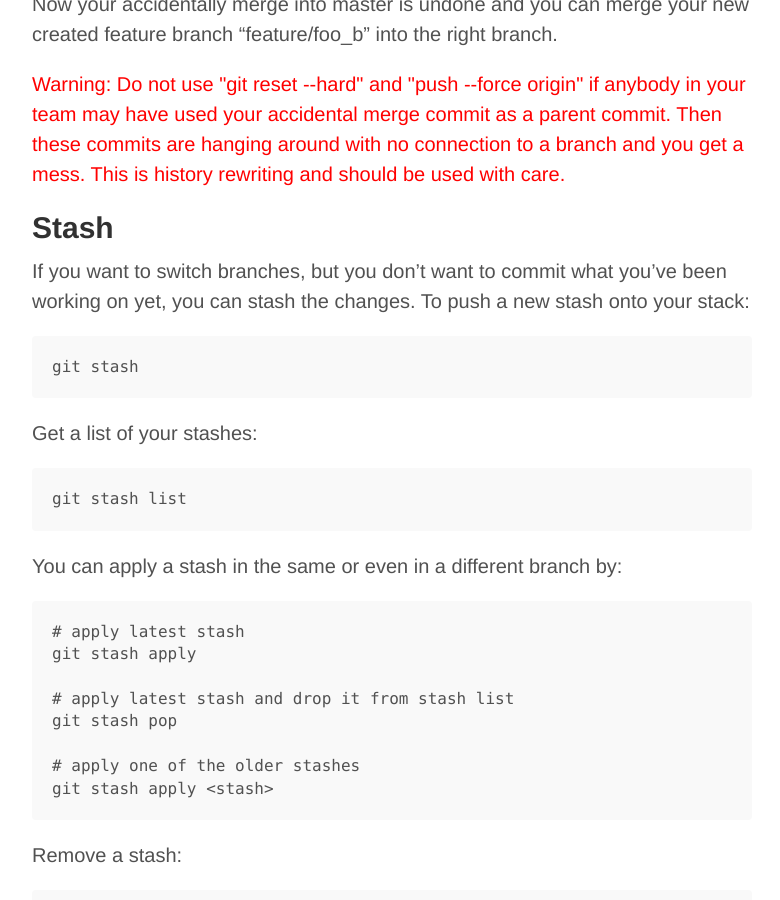
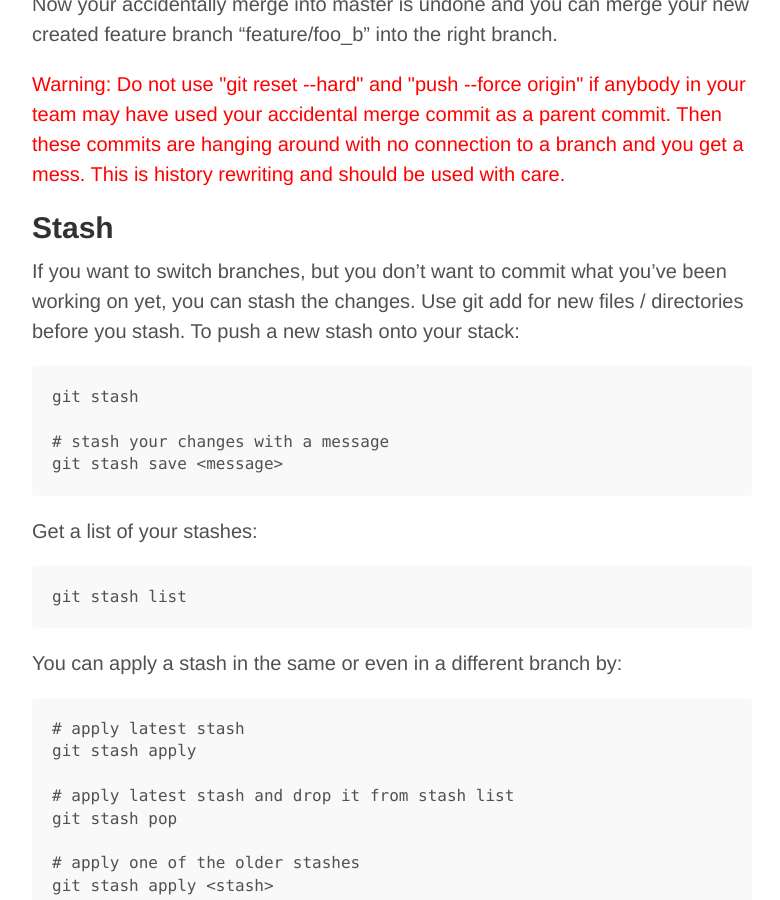
Before and after one commit to migescho/migescho.github.io, a Jekyll site: the page built from _posts/2014-09-19-little-git-howto.md, in a window 1280 px wide and 900 px high, scrolled down 3024 px. Shown: the whole window, without its empty margins (248-1028 px from the left). Built offline with Jekyll 4.4.1, drawn with Linux system fonts in a browser that asks for light colours; Markdown is read by kramdown in place of the engine named in the settings.

Commit message:
extend stash doku

````diff
--- a/_posts/2014-09-19-little-git-howto.md
+++ b/_posts/2014-09-19-little-git-howto.md
@@ -129,10 +129,13 @@ Do not use "git reset --hard" and "push --force origin" if anybody in your team
 </font>
 
 ## Stash
-If you want to switch branches, but you don’t want to commit what you’ve been working on yet, you can stash the changes. To push a new stash onto your stack:
+If you want to switch branches, but you don't want to commit what you've been working on yet, you can stash the changes. Use git add for new files / directories before you stash. To push a new stash onto your stack:
 
 ```
 git stash
+
+# stash your changes with a message
+git stash save <message>
 ```
 
 Get a list of your stashes:
````
